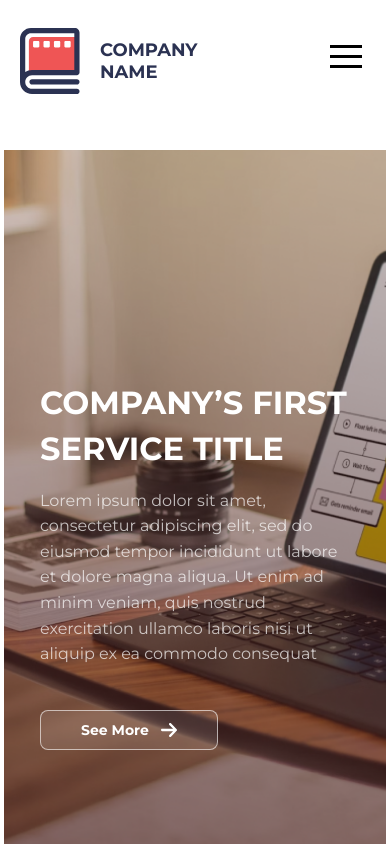
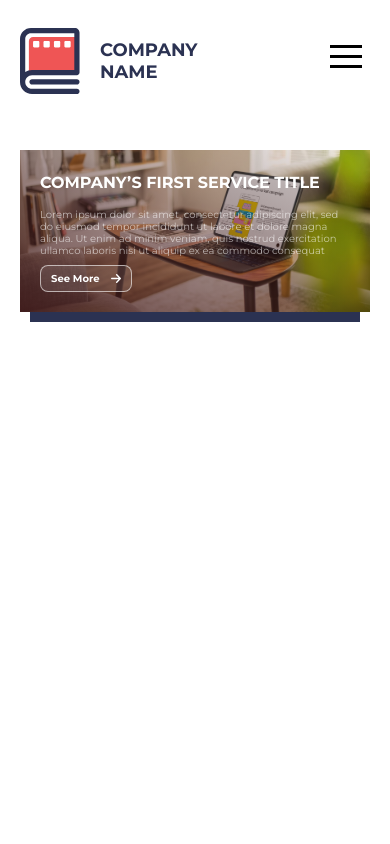
Before and after one commit to nnatroo/artmedia-task, a React (Vite) app: page / in a window 390 px wide. Shown: the top 844 px of the page. Built offline with nearby package versions, Linux system fonts and the light colour scheme.

Commit message:
Modified: Hero responsive.

```diff
--- a/src/App.jsx
+++ b/src/App.jsx
@@ -14,7 +14,7 @@ function App() {
      <Header />
      <BurgerMenu />
      <Hero />
-     <Services />
+     {/* <Services /> */}
      {/* <News /> */}
      {/* <About /> */}
      {/* <Footer /> */}
--- a/src/App.scss
+++ b/src/App.scss
@@ -19,6 +19,7 @@ a {
 
 body {
   overflow-x: hidden;
+  height: 8000px;
 }
 
 ::selection {
--- a/src/components/Hero.jsx
+++ b/src/components/Hero.jsx
@@ -3,19 +3,20 @@ import classes from "../modules/Hero.module.scss";
 import layout from "../modules/Layout.module.scss";
 import Arrow from "../assets/arrow.svg";
 import { Fade } from "react-awesome-reveal";
-import HeroBackground from "../assets/heroBackground.svg";
-import HeroImage from "../assets/heroImage.png";
+import HeroImage from "../assets/hero-image.jpg";
 
 const Hero = () => {
   return (
     <Fade>
       <div className={classes["hero-section"]}>
-        <img
-          className={classes["hero-background"]}
-          src={HeroBackground}
-          alt=""
-        />
-        <img className={classes["hero-image"]} src={HeroImage} alt="" />
+
+        <div className={`${classes["hero-image-container"]} ${layout["wide-container"]}`}>
+          <img
+            className={classes["hero-image"]}
+            src={HeroImage}
+            alt="hero-image"
+          />
+        </div>
 
         <div className={`${classes["container"]} ${layout["container"]}`}>
           <div className={classes["text-wrapper"]}>
--- a/src/modules/Hero.module.scss
+++ b/src/modules/Hero.module.scss
@@ -4,36 +4,62 @@
   justify-content: center;
   position: relative;
 
+  .hero-image-container {
     .hero-image {
       position: relative;
-    width: 94%;
-    max-width: 1700px;
+      width: 100%;
       object-fit: cover;
-    height: 780px;
+      height: 100%;
+
       @media (max-width: 1280px) {
-      width: 98%;
+        // width: 98%;
       }
     }
 
-  .hero-background {
-    background-repeat: no-repeat;
+    &::after {
+      content: '';
+      position: absolute;
+      top: 0;
+      left: 0;
+      width: 100%;
+      height: 100%;
+      background: linear-gradient(205.96deg, rgba(67, 26, 26, 0) -7.14%, #431A1A 121.86%);
+    }
+
+    &::before {
+      content: '';
       position: absolute;
       bottom: -10px;
-    width: 94%;
-    max-width: 1690px;
-    height: 780px;
-    @media (max-width: 1280px) {
-      width: 98%;
+      left: 50%;
+      transform: translateX(-50%);
+      width: calc(100% - 20px);
+      height: 10px;
+      background-color: #2B3252;
+      ;
+      z-index: 1000;
     }
+
   }
 
   .container {
     position: absolute;
     bottom: 150px;
 
+    @media (max-width: 1680px) {
+      bottom: 80px;
+    }
+
+
+    @media (max-width: 1280px) {
+      bottom: 30px;
+    }
+
+    @media (max-width: 1024px) {
+      left: 0;
+    }
+
     @media (max-width: 768px) {
-      margin-bottom: 100px;
-      bottom: 80px;
+      bottom: 0;
     }
 
     .text-wrapper {
@@ -43,13 +69,24 @@
       gap: 22px;
       max-width: 736px;
 
+      @media (max-width: 1280px) {
+        padding-left: 50px;
+        gap: 20px;
+        padding-bottom: 20px;
+      }
+
       @media (max-width: 1024px) {
         padding-inline: 20px;
+        left: 0;
+        gap: 20px;
+      }
+
+      @media (max-width: 576px) {
+       gap: 8px;
       }
 
       @media (max-width: 420px) {
-        gap: 16px;
-
+        // gap: 16px;
       }
 
       h1 {
@@ -60,27 +97,63 @@
         max-width: 800px;
         text-transform: uppercase;
 
-        @media (max-width: 768px) {
+        @media (max-width: 1440px) {
           font-size: 2.8rem;
+          max-width: 600px;
           line-height: 56px;
         }
 
+        @media (max-width: 1280px) {
+          line-height: 52px;
+          font-size: 2.6rem;
+          max-width: 500px;
+        }
+
+        @media (max-width: 1024px) {
+          max-width: fit-content;
+          font-size: 2.2rem;
+          line-height: 42px;
+        }
+
+        @media (max-width: 768px) {
+          font-size: 2rem;
+          line-height: 36px;
+          max-width: 400px;
+        }
+
         @media (max-width: 576px) {
-          font-size: 2.2rem;
+          font-size: 1rem;
+          max-width: fit-content;
         }
 
         @media (max-width: 420px) {
-          font-size: 2rem;
-          line-height: 46px;
+
         }
       }
 
       p {
         font-weight: 400;
-        font-size: 1rem;
+        font-size: 16px;
         color: #ffffff;
-        opacity: 0.7;
+        opacity: 0.6;
         line-height: 160%;
+
+        @media (max-width: 1280px) {
+          max-width: 600px;
+        }
+
+        @media (max-width: 1024px) {
+          max-width: fit-content;
+          line-height: 26px;
+        }
+
+        @media (max-width: 768px) {
+          line-height: 120%;
+        }
+
+        @media (max-width: 576px) {
+          font-size: 10px;
+        }
       }
 
       button {
@@ -88,7 +161,7 @@
         border: 1px solid rgba(255, 255, 255, 0.6);
         border-radius: 0.5rem;
         font-weight: 700;
-        font-size: 0.875rem;
+        font-size: 14px;
         color: #ffffff;
         cursor: pointer;
         width: fit-content;
@@ -99,17 +172,32 @@
         transition: 0.1s;
         margin-top: 27px;
 
+        @media (max-width: 1024px) {
+          margin-top: 0px;
+        }
+
         @media (max-width: 768px) {
           padding-inline: 40px;
         }
 
+        @media (max-width: 576px) {
+          padding-inline: 10px;
+          font-size: 10px;
+          padding-top: 6px;
+          padding-bottom: 6px;
+        }
+
         img {
           transition: 0.2s;
+          @media (max-width: 576px) {
+            width: 10px;
+          }
         }
 
         &:hover {
           background: rgba(255, 255, 255, 0.222);
-          box-shadow: 2px 2px 5px rgba(255, 255, 255, 0.153);
+          box-shadow: 3px 3px 10px rgba(255, 255, 255, 0.153);
+
           img {
             transition: 0.2s;
             transform: translateX(6px);
--- a/src/modules/Layout.module.scss
+++ b/src/modules/Layout.module.scss
@@ -19,3 +19,25 @@
         margin-inline: 20px;
     }
 }
+
+.wide-container {
+    width: 1600px;
+    margin: 0 auto;
+
+    @media (max-width: 1680px) {
+        width: 1400px;
+    }
+
+    @media (max-width: 1440px) {
+        width: 1240px;
+    }
+
+    @media (max-width: 1280px) {
+        width: 1000px;
+    }
+
+    @media (max-width: 1024px) {
+        width: auto;
+        margin-inline: 20px;
+    }
+}
```
Also changed, not shown: src/assets/hero-image.jpg (added), src/assets/heroImage.png (deleted). Lines whose indentation alone changed are shown as unchanged.
